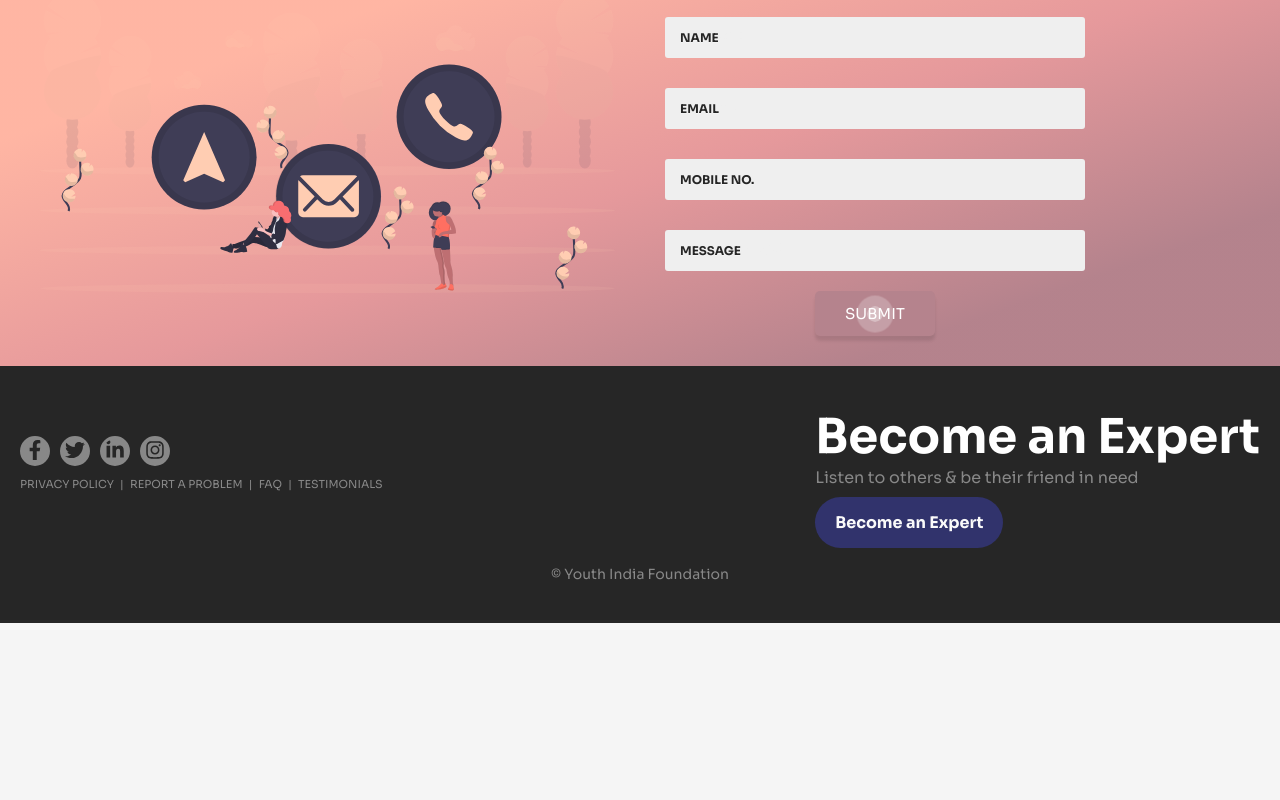
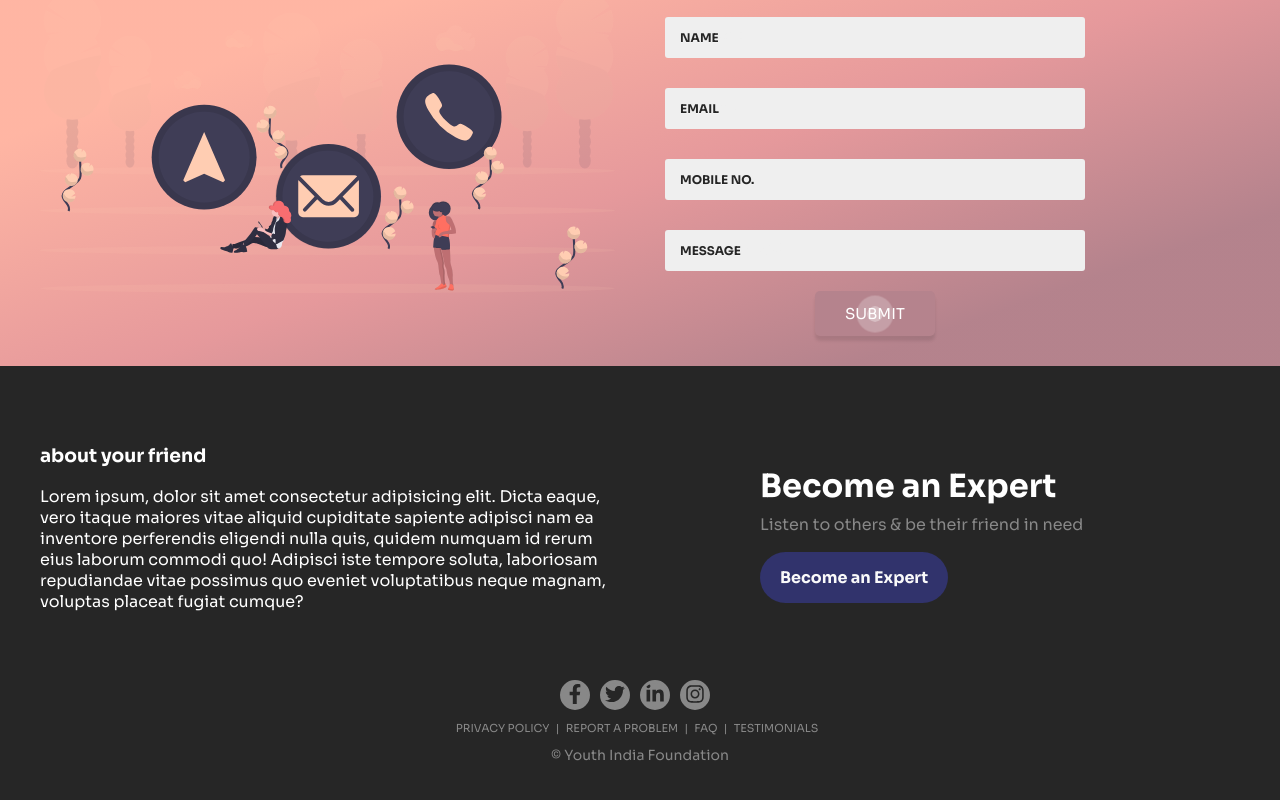
Before and after one commit to tashi2408/yourFriend, a React (Create React App) app: page / in a window 1280 px wide. Shown: the part 7359-8159 px from the top of the page. Before the commit the page ends 7982 px from the top, so only its background shows below. Built offline with nearby package versions, Linux system fonts and the light colour scheme.

Commit message:
💄 footer w/ about section

```diff
--- a/src/components/footer/Footer.js
+++ b/src/components/footer/Footer.js
@@ -12,8 +12,30 @@ const Footer = () => {
   return (
     <footer className="footer">
       <div class="wrapper">
-        <div className="footer-content">
+        <div className="footer-content wrapper">
           <div class="footer-left">
+            <div class="about-yf">
+              <h3>about your friend</h3>
+              <p>
+                Lorem ipsum, dolor sit amet consectetur adipisicing elit. Dicta
+                eaque, vero itaque maiores vitae aliquid cupiditate sapiente
+                adipisci nam ea inventore perferendis eligendi nulla quis,
+                quidem numquam id rerum eius laborum commodi quo! Adipisci iste
+                tempore soluta, laboriosam repudiandae vitae possimus quo
+                eveniet voluptatibus neque magnam, voluptas placeat fugiat
+                cumque?
+              </p>
+            </div>
+          </div>
+          <div className="bae">
+            <h3>Become an Expert</h3>
+            <p>Listen to others & be their friend in need</p>
+            <a href="/" className="btn">
+              Become an Expert
+            </a>
+          </div>
+        </div>
+        <div class="footer-bottom">
           <div className="social-medialinks">
             <ul className="footer-list">
               <li className="footer-list-item">
@@ -47,16 +69,8 @@ const Footer = () => {
             <p className="link-item">|</p>
             <p className="link-item">Testimonials</p>
           </div>
+          <div className="legal">&copy; Youth India Foundation</div>
         </div>
-          <div className="bae">
-            <h3>Become an Expert</h3>
-            <p>Listen to others & be their friend in need</p>
-            <a href="/" className="btn">
-              Become an Expert
-            </a>
-          </div>
-        </div>
-        <div className="legal">&copy; Youth India Foundation</div>
       </div>
     </footer>
   );
--- a/src/components/footer/FooterCSS.css
+++ b/src/components/footer/FooterCSS.css
@@ -1,18 +1,14 @@
 .footer {
   background: #262626;
+  color: #fff;
   padding: 20px 0;
-}
-.footer .wrapper {
-  display: flex;
-  flex-direction: column;
-  height: 100%;
-  gap: 32px;
 }
 
 .footer-content {
   display: flex;
+  align-items: center;
   justify-content: space-between;
-  align-items: center;
+  flex-wrap: wrap-reverse;
 }
 
 .footer-content .footer-left {
@@ -20,20 +16,26 @@
   flex-direction: column;
   align-items: flex-start;
   justify-content: center;
+  flex: 1 1 60%;
+}
+
+.footer-content .footer-left p {
+  max-width: 80%;
 }
 
 .footer-content .bae {
   color: #fff;
+  flex: 1 1 40%;
 }
 
 .footer-content .bae h3 {
-  font-size: 3rem;
+  font-size: 2rem;
   margin: 0;
 }
 
 .footer-content .bae p {
-  margin-bottom: 24px;
-  margin-top: 0;
+  margin-bottom: 32px;
+  margin-top: 8px;
 }
 
 .footer-content .bae .btn {
@@ -53,6 +55,10 @@
 
 .footer-list .footer-list-item {
   list-style: none;
+}
+
+.footer-bottom {
+  margin-top: 32px;
 }
 
 .footer-list-link {
```
Lines whose indentation alone changed are shown as unchanged.
